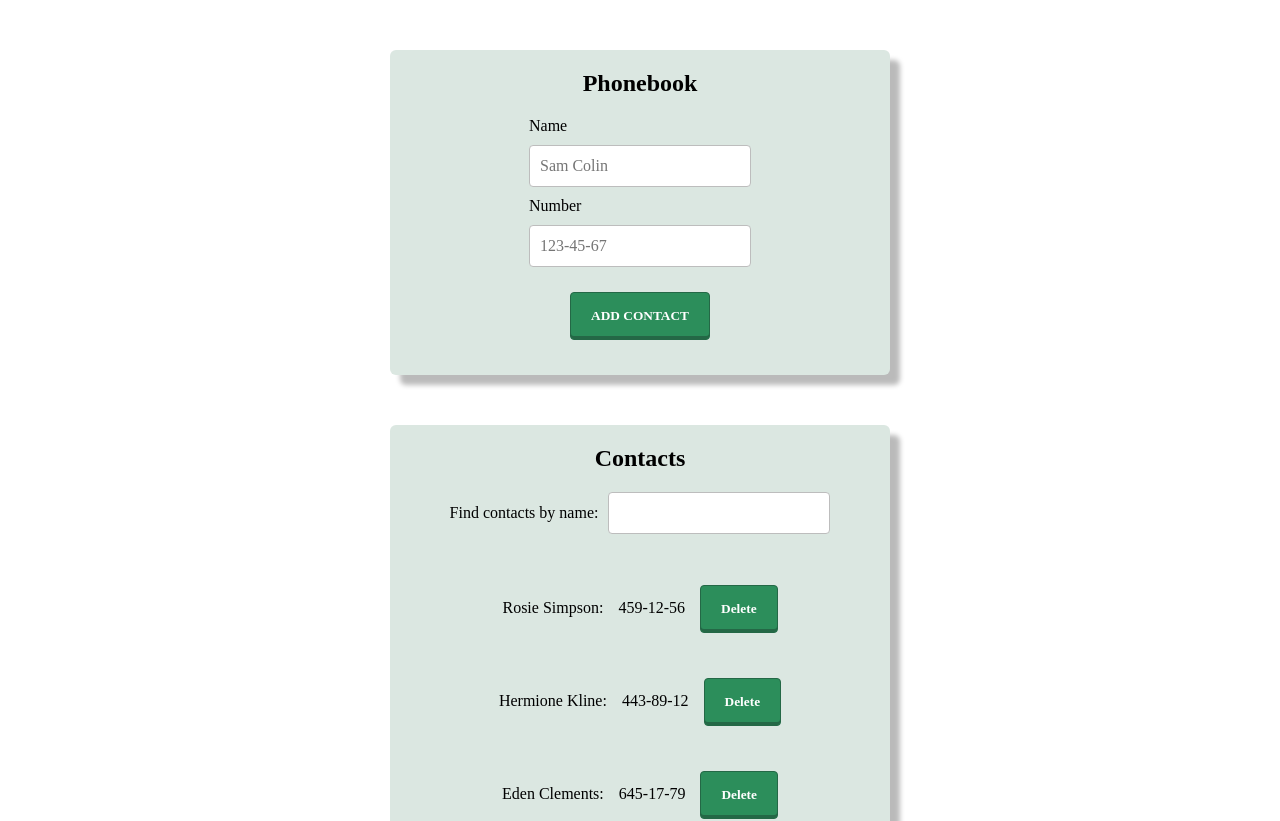
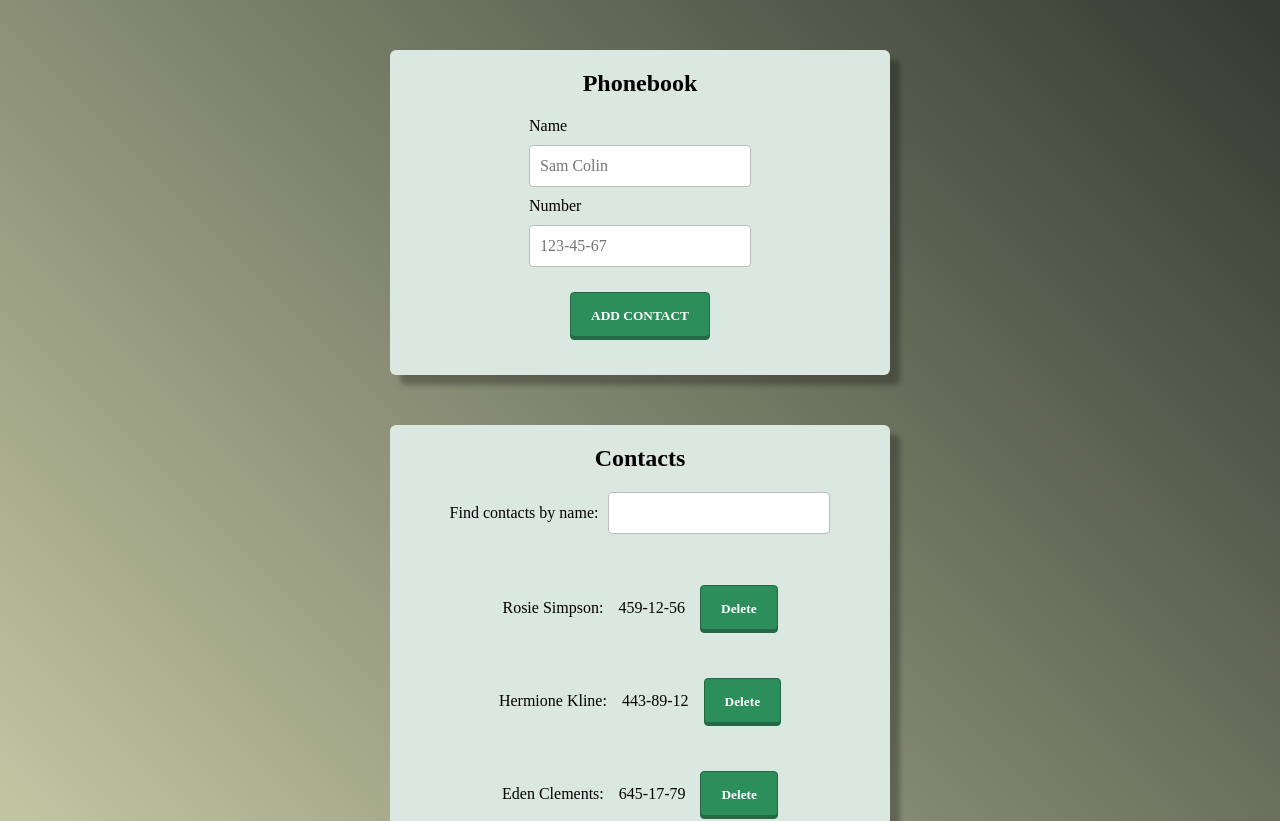
Before and after one commit to sofyaomelyanyk/goit-react-hw-02-phonebook, a React (Create React App) app: page / in a window 1280 px wide. Shown: the top 821 px of the page. Built offline with nearby package versions, Linux system fonts and the light colour scheme.

Commit message:
add bg-style

```diff
--- a/src/index.css
+++ b/src/index.css
@@ -1,12 +1,14 @@
 @import-normalize; /* bring in normalize.css styles */
 
 body {
+  min-height: 100vh;
   margin: 0;
   font-family: -apple-system, BlinkMacSystemFont, 'Segoe UI', 'Roboto', 'Oxygen',
     'Ubuntu', 'Cantarell', 'Fira Sans', 'Droid Sans', 'Helvetica Neue',
     sans-serif;
   -webkit-font-smoothing: antialiased;
   -moz-osx-font-smoothing: grayscale;
+  background: linear-gradient(45deg, #d0d3ad, #333a31);
 }
 
 code {
@@ -14,6 +16,7 @@ code {
     monospace;
 }
 
-ul,ol{
-   list-style: none;
+ul,
+ol {
+  list-style: none;
 }
```
